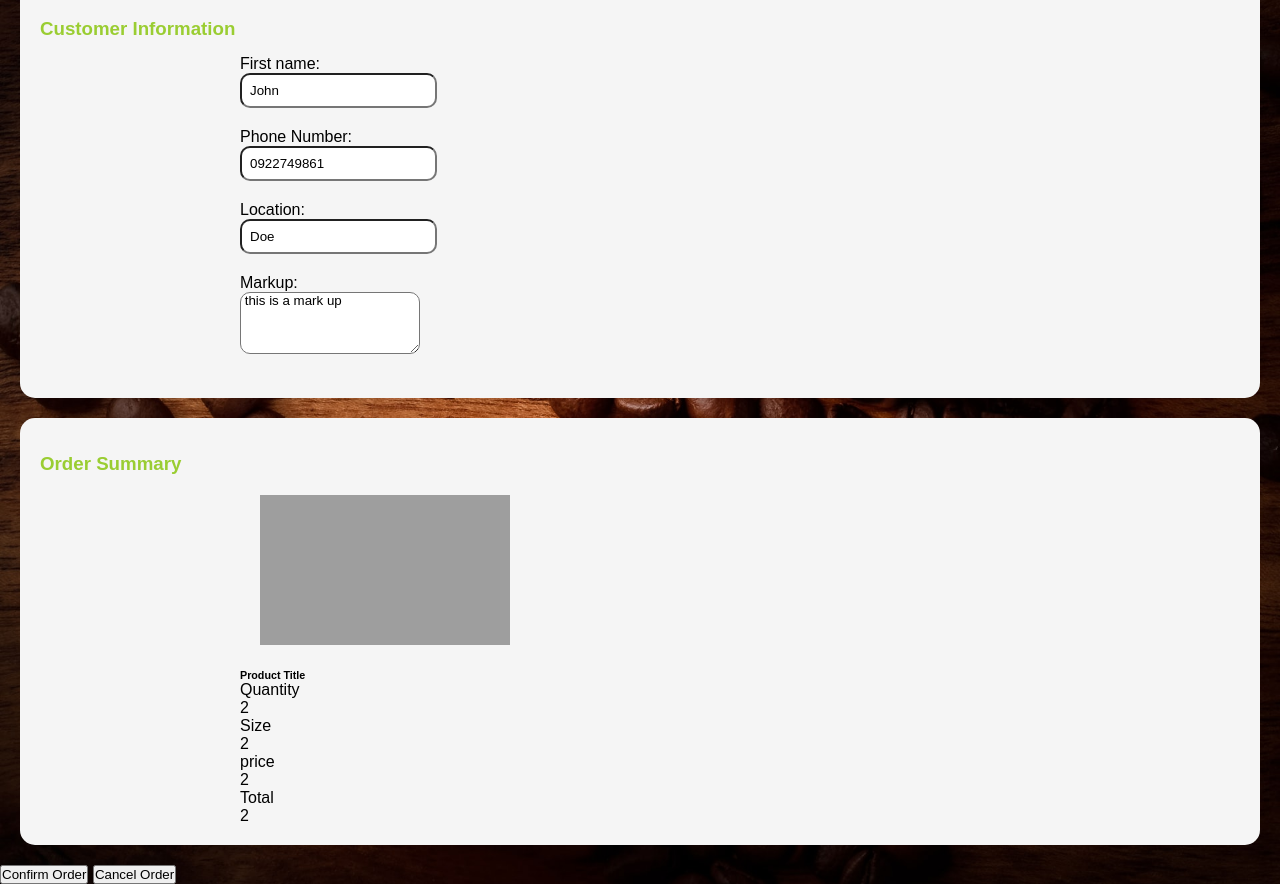
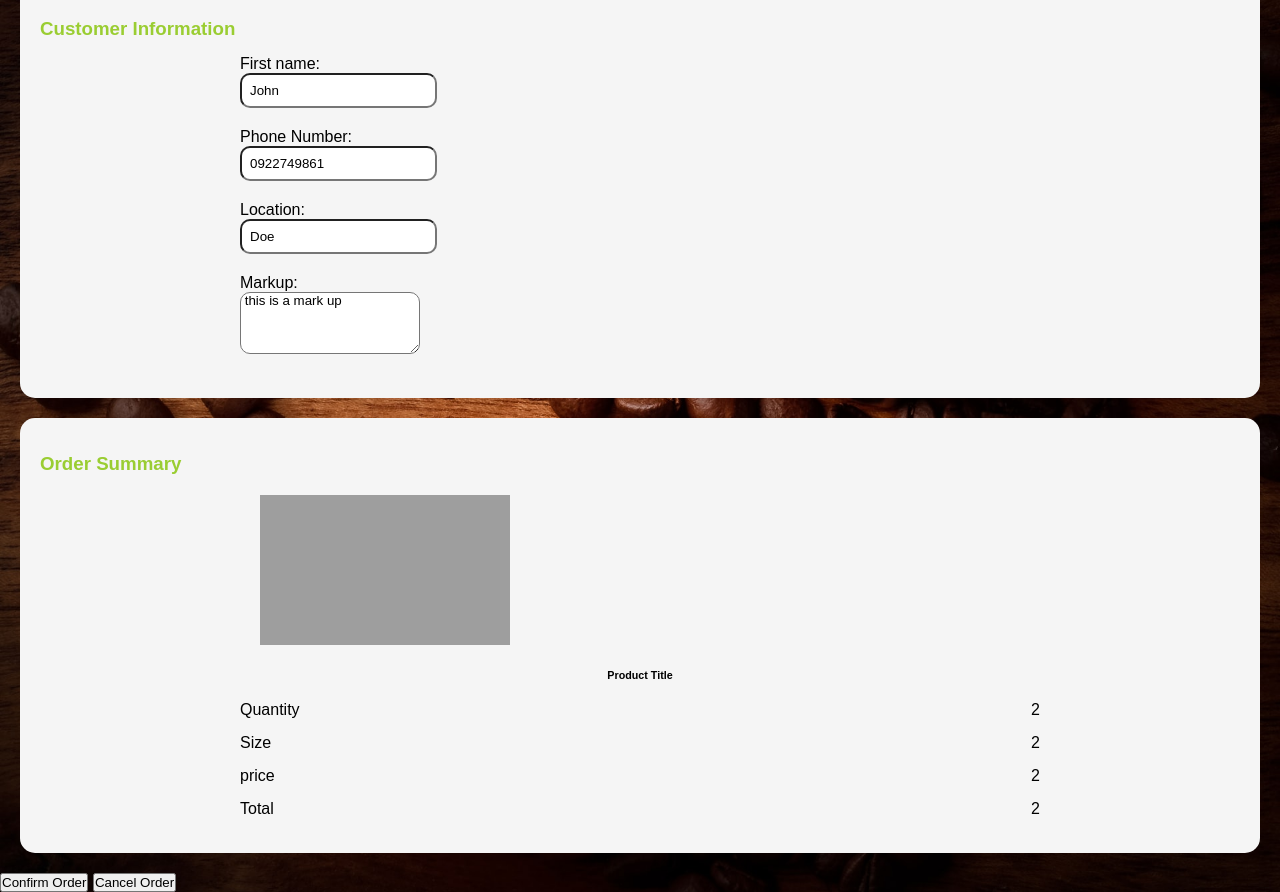
Before and after one commit to Aklilegetachew/justcss, a plain HTML site: page index.html in a window 1280 px wide. Shown: the part 105-997 px from the top of the page. Drawn offline with Linux system fonts and the light colour scheme; grey boxes are pictures that could not be loaded.

Commit message:
firstcommit 2

```diff
--- a/style.css
+++ b/style.css
@@ -78,3 +78,14 @@ input {
   object-fit: cover;
   align-items: center;
 }
+
+.ProductTitle {
+  text-align: center;
+  margin: 20px;
+}
+
+.ProductCheck {
+  display: flex;
+  justify-content: space-between;
+  margin-bottom: 15px;
+}
```
